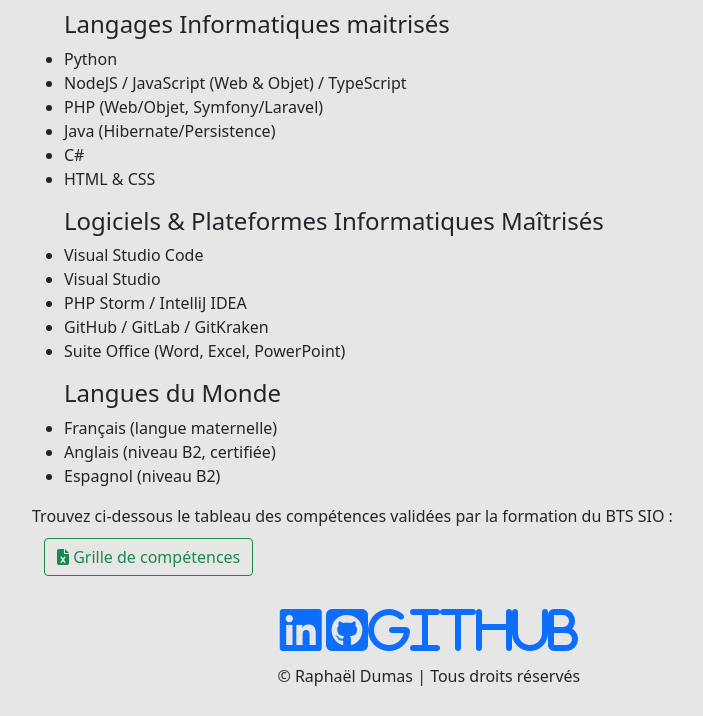
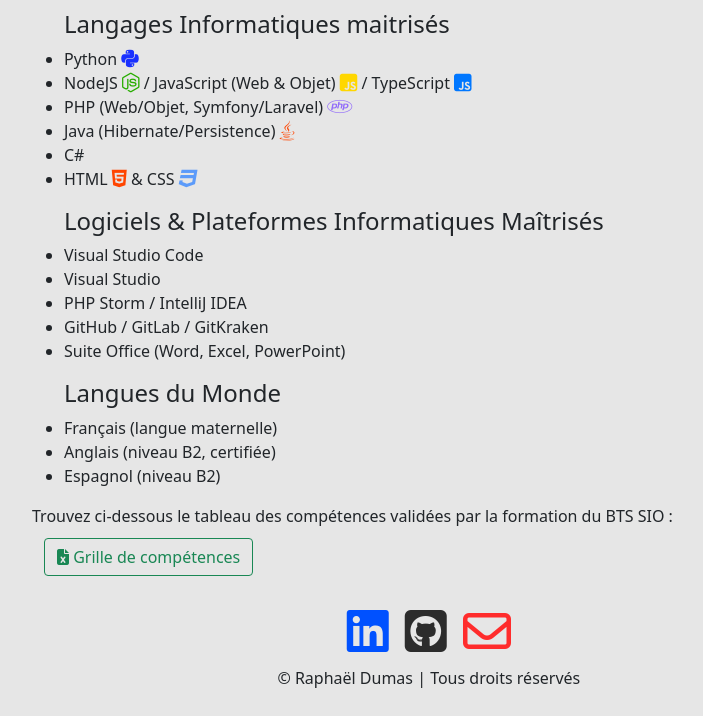
Before and after one commit to Galifire/galifire.github.io, a PHP site: page /skills.html in a window 1280 px wide. Shown: the part 89-805 px from the top of the page, without its empty margins (288-991 px from the left). Before the commit the page ends 775 px from the top, so only its background shows below. Run offline with PHP 8.4, Linux system fonts and the light colour scheme; some libraries are stand-ins or nearby versions.

Commit message:
updated footer and header, added content for BTS section

```diff
--- a/index.css
+++ b/index.css
@@ -17,13 +17,6 @@ div {
     margin-top: 10px;
 }
 
-footer {
-    margin-top: 30px;
-}
-
-.copyright {
-    text-align: center;
-}
 
 .links {
     text-align: center;
@@ -44,6 +37,12 @@ nav {
 }
 
 footer {
-    text-align: justify;
-    align-items: justify;
+    margin-top: 30px;
+    text-align: center;
+    align-items: center;
 }
+
+.logo {
+    border: 0px;
+    background-color: rgb(230, 230, 230);
+}
--- a/skills.html
+++ b/skills.html
@@ -37,12 +37,40 @@
   <div class="skillset">
     <ul>
       <h4>Langages Informatiques maitrisés</h4>
-      <li>Python</li>
-      <li>NodeJS / JavaScript (Web & Objet) / TypeScript</li>
-      <li>PHP (Web/Objet, Symfony/Laravel)</li>
-      <li>Java (Hibernate/Persistence)</li>
+      <li>Python
+        <span style="color: rgb(25, 48, 255)">
+          <i class="fab fa-python fa-lg"></i>
+        </span>
+      </li>
+      <li>NodeJS
+        <span style="color: rgb(40, 173, 0)">
+          <i class="fab fa-node-js fa-lg"></i>
+        </span>/ JavaScript (Web & Objet)
+        <span style="color: rgb(255, 215, 0)">
+          <i class="fab fa-js-square fa-lg"></i>
+        </span> / TypeScript
+        <span style="color: rgb(0, 119, 255)">
+          <i class="fab fa-js-square fa-lg"></i>
+        </span>
+      </li>
+      <li>PHP (Web/Objet, Symfony/Laravel)
+        <span style="color :rgba(120, 71, 255, 0.774)">
+          <i class="fab fa-php fa-lg"></i>
+        </span>
+      </li>
+      <li>Java (Hibernate/Persistence)
+        <span style="color: orangered">
+          <i class="fab fa-java fa-lg"></i>
+        </span>
+      </li>
       <li>C#</li>
-      <li>HTML & CSS</li>
+      <li>HTML
+        <span style="color:orangered">
+          <i class="fab fa-html5 fa-lg"></i>
+        </span> & CSS
+        <span style="color: rgba(51, 132, 255, 0.774)">
+          <i class="fab fa-css3 fa-lg"></i>
+        </span></li>
     </ul>
     <ul>
       <h4>Logiciels & Plateformes Informatiques Maîtrisés</h4>
@@ -74,16 +102,27 @@
 
 <footer>
   <div class="links">
-    <span class="linkedin" style="color: #505050;">
-      <a href="https://www.linkedin.com/in/rapha%C3%ABl-dumas-2a3bb8204"> <i class="fab fa-linkedin fa-3x"></i></a>
-    </span>
-    <span class="github" style="color: #505050;">
-      <a href="https://github.com/Galifire"> <i class="fab fa-github-square fa-3x">GitHub</i></a>
-    </span>
+
+    <a href="https://www.linkedin.com/in/rapha%C3%ABl-dumas-2a3bb8204"><button type="button" class="logo">
+        <span class="linkedin" style="color: #0051ff;">
+          <i class="fab fa-linkedin fa-3x"></i>
+        </span></button></a>
+
+    <a href="https://github.com/Galifire"><button type="button" class="logo">
+        <span class="github" style="color: #2c2c2c;">
+          <i class="fab fa-github-square fa-3x"></i>
+        </span></button></a>
+
+    <a href="mailto:raphael.dumas01@gmail.com"><button type="button" class="logo">
+      <span class="email" style="color: rgb(255, 44, 44)">
+        <i class="far fa-envelope fa-3x"></i>
+      </span></button></a>
+
   </div>
+
   <div class="copyright">
   © Raphaël Dumas | Tous droits réservés
   </div>
+
 </footer>
-
 </html>
```
Also changed, not shown: bts.html (+42 -1 lines), index.html (+18 -7 lines), stage.html (+18 -6 lines), veille.html (+18 -6 lines).
